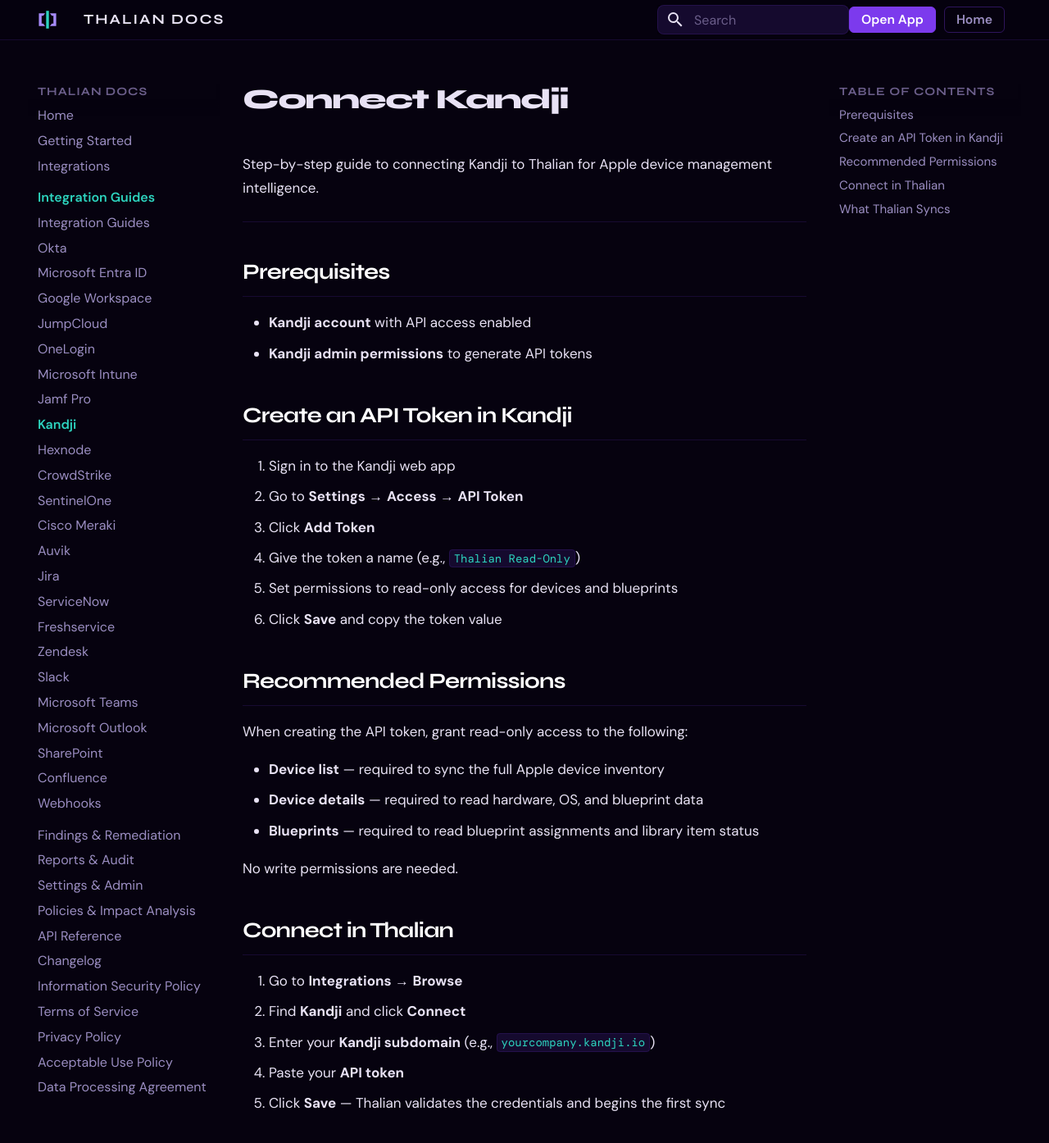
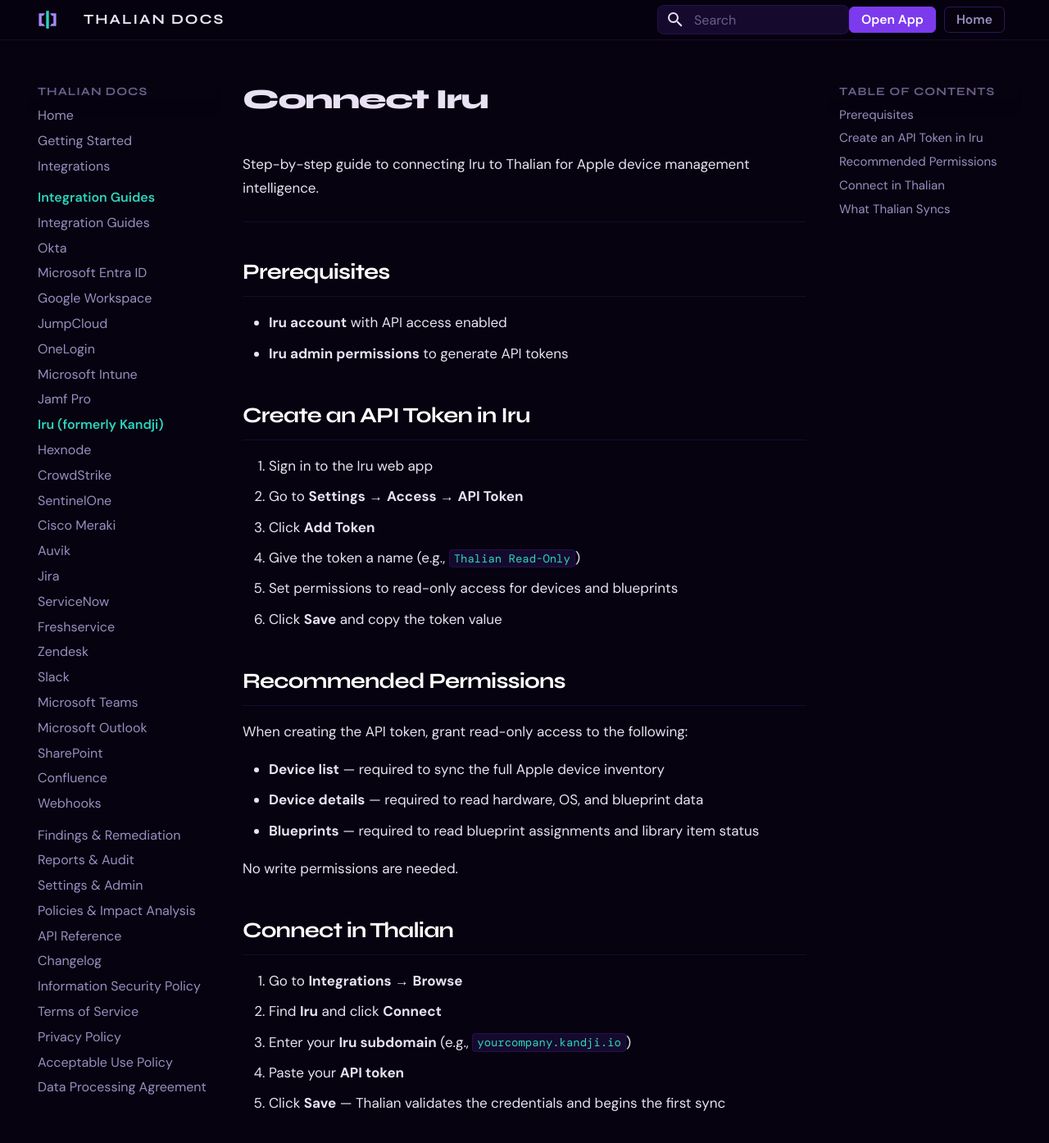
Before and after one commit to tori-mf13/thalian-docs, an MkDocs documentation site: the page built from docs/integrations/kandji.md, in a window 1280 px wide and 1400 px high. Shown: the top 1394 px of the window at 82% size. Built offline with MkDocs 1.6.1 and Material for MkDocs 9.7.7, drawn with Linux system fonts in a browser that asks for light colours.

Commit message:
rename Kandji to Iru (formerly Kandji) across docs
Co-Authored-By: Claude Opus 4.6 (1M context) <noreply@anthropic.com>

```diff
--- a/docs/integrations-guide.md
+++ b/docs/integrations-guide.md
@@ -22,7 +22,7 @@ Thalian supports 25 platforms across 8 categories:
 |---|---|---|---|
 | **Microsoft Intune** | OAuth or API | Devices, compliance status, configurations | [Connect Intune](./integrations/microsoft-intune.md) |
 | **Jamf Pro** | API credentials | Mac/iOS devices, compliance, configurations | [Connect Jamf Pro](./integrations/jamf-pro.md) |
-| **Kandji** | API token | Apple devices, blueprints, compliance | [Connect Kandji](./integrations/kandji.md) |
+| **Iru (formerly Kandji)** | API token | Apple devices, blueprints, compliance | [Connect Iru](./integrations/kandji.md) |
 | **Hexnode** | API key | Cross-platform devices, policies | [Connect Hexnode](./integrations/hexnode.md) |
 
 ### Security
--- a/docs/integrations/index.md
+++ b/docs/integrations/index.md
@@ -16,7 +16,7 @@ Step-by-step setup instructions for each platform Thalian supports. Select your
 
 - **[Microsoft Intune](microsoft-intune.md)** — OAuth or API setup for devices and compliance
 - **[Jamf Pro](jamf-pro.md)** — API credentials setup for Mac/iOS devices and configurations
-- **[Kandji](kandji.md)** — API token setup for Apple devices and blueprints
+- **[Iru (formerly Kandji)](kandji.md)** — API token setup for Apple devices and blueprints
 - **[Hexnode](hexnode.md)** — API key setup for cross-platform devices and policies
 
 ## Security
--- a/docs/integrations/kandji.md
+++ b/docs/integrations/kandji.md
@@ -1,17 +1,17 @@
-# Connect Kandji
+# Connect Iru
 
-Step-by-step guide to connecting Kandji to Thalian for Apple device management intelligence.
+Step-by-step guide to connecting Iru to Thalian for Apple device management intelligence.
 
 ---
 
 ## Prerequisites
 
-- **Kandji account** with API access enabled
-- **Kandji admin permissions** to generate API tokens
+- **Iru account** with API access enabled
+- **Iru admin permissions** to generate API tokens
 
-## Create an API Token in Kandji
+## Create an API Token in Iru
 
-1. Sign in to the Kandji web app
+1. Sign in to the Iru web app
 2. Go to **Settings** → **Access** → **API Token**
 3. Click **Add Token**
 4. Give the token a name (e.g., `Thalian Read-Only`)
@@ -31,8 +31,8 @@ No write permissions are needed.
 ## Connect in Thalian
 
 1. Go to **Integrations** → **Browse**
-2. Find **Kandji** and click **Connect**
-3. Enter your **Kandji subdomain** (e.g., `yourcompany.kandji.io`)
+2. Find **Iru** and click **Connect**
+3. Enter your **Iru subdomain** (e.g., `yourcompany.kandji.io`)
 4. Paste your **API token**
 5. Click **Save** — Thalian validates the credentials and begins the first sync
 
--- a/mkdocs.yml
+++ b/mkdocs.yml
@@ -35,7 +35,7 @@ nav:
     - OneLogin: integrations/onelogin.md
     - Microsoft Intune: integrations/microsoft-intune.md
     - Jamf Pro: integrations/jamf-pro.md
-    - Kandji: integrations/kandji.md
+    - Iru (formerly Kandji): integrations/kandji.md
     - Hexnode: integrations/hexnode.md
     - CrowdStrike: integrations/crowdstrike.md
     - SentinelOne: integrations/sentinelone.md
```
